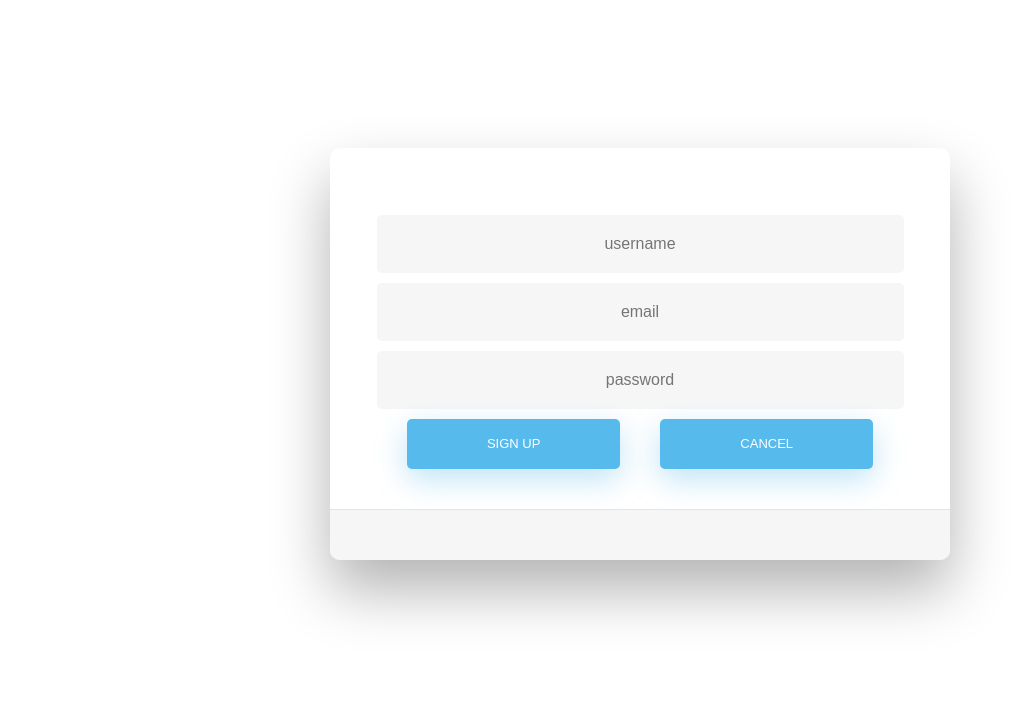
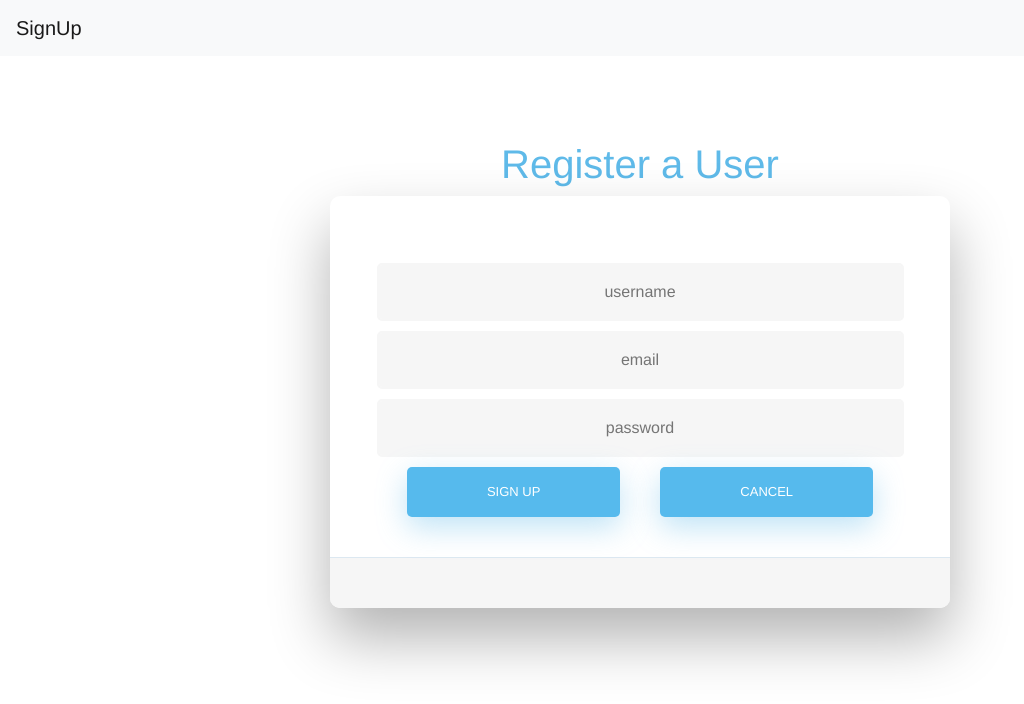
Before and after one commit to myrdstom/store-manager-frontend, a React app: page /signup in a window 1280 px wide. Shown: the top 704 px of the page, without its empty margins (0-1024 px from the left). Built offline with nearby package versions, Linux system fonts and the light colour scheme.

Commit message:
Working on feedback [Maintains #164354325]

```diff
--- a/src/index.html
+++ b/src/index.html
@@ -4,6 +4,11 @@
     <link
       rel="stylesheet"
       href="https://maxcdn.bootstrapcdn.com/bootstrap/4.0.0-beta.2/css/bootstrap.min.css"
+    />
+
+    <link
+      rel="stylesheet"
+      href="//fonts.googleapis.com/css?family=Open+Sans:300,400,600,700&amp;lang=en"
     />
 
     <meta charset="UTF-8" />
--- a/src/react/routes/index.js
+++ b/src/react/routes/index.js
@@ -13,7 +13,8 @@ const Routes = () => (
         <Route exact path="/signup" component={SignUpView} />
         <Route exact path="/products" component={ProductView} />
 
-        <ToastContainer />
+        <ToastContainer
+        autoClose={2000}/>
       </div>
     </Router>
   );
--- a/src/react/views/login/LoginView.js
+++ b/src/react/views/login/LoginView.js
@@ -2,6 +2,7 @@ import React, { Component } from 'react';
 import { connect } from 'react-redux';
 import { postLogin } from '../../../redux/actions/login/loginAction';
 import Loader from '../Loader';
+import PropTypes from 'prop-types';
 
 export class LoginView extends Component {
   constructor(props) {
@@ -11,7 +12,7 @@ export class LoginView extends Component {
       password: '',
       success: false,
       loading: false,
-      error:{}
+      error: {}
     };
     this.onChange = this.onChange.bind(this);
     this.handleSubmit = this.handleSubmit.bind(this);
@@ -19,14 +20,13 @@ export class LoginView extends Component {
 
   componentWillReceiveProps(nextProps) {
     const { history, success, error } = nextProps;
-    if(error){
-      this.setState({loading: false});
+    if (error) {
+      this.setState({ loading: false });
     }
     if (success === true) {
-      this.setState({ success: true});
+      this.setState({ success: true });
       history.push('/products');
     }
-
   }
   onChange(e) {
     this.setState({ [e.target.name]: e.target.value });
@@ -38,7 +38,7 @@ export class LoginView extends Component {
       username: this.state.username,
       password: this.state.password
     };
-    this.setState({loading: true});
+    this.setState({ loading: true });
     this.props.postLogin(updLogin);
   }
 
@@ -46,7 +46,11 @@ export class LoginView extends Component {
     const { username, password } = this.state;
     return (
       <div>
+        <nav className="navbar navbar-light bg-light">
+          <span className="navbar-brand mb-0 h1">Login</span>
+        </nav>
         <div className="wrapper fadeInDown">
+          <h1>Welcome Back</h1>
           <div id="formContent">
             <form
               onSubmit={this.handleSubmit}
@@ -54,10 +58,11 @@ export class LoginView extends Component {
               className="form-horizontal"
               role="form"
             >
-            {this.state.loading ? <Loader /> : null}
+              {this.state.loading ? <Loader /> : null}
 
               <input
                 type="text"
+                required={true}
                 id="login"
                 className="fadeIn second"
                 name="username"
@@ -67,6 +72,7 @@ export class LoginView extends Component {
               />
               <input
                 type="password"
+                required={true}
                 id="password"
                 className="fadeIn third"
                 name="password"
@@ -84,6 +90,11 @@ export class LoginView extends Component {
   }
 }
 
+LoginView.propTypes = {
+  login: PropTypes.object.isRequired,
+  success: PropTypes.bool.isRequired,
+  error: PropTypes.object.isRequired
+};
 export const mapStateToProps = state => {
   return {
     login: state.loginReducer.login,
--- a/src/react/views/signup/SignUpView.js
+++ b/src/react/views/signup/SignUpView.js
@@ -2,6 +2,7 @@ import React, { Component } from 'react';
 import { connect } from 'react-redux';
 import { Link } from 'react-router-dom';
 import { postSignup } from '../../../redux/actions/signup/singupAction';
+import PropTypes from 'prop-types';
 import Loader from '../Loader';
 
 export class SignUpView extends Component {
@@ -12,7 +13,8 @@ export class SignUpView extends Component {
       email: '',
       password: '',
       success: false,
-      error:{}
+      loading: false,
+      error: {}
     };
     this.onChange = this.onChange.bind(this);
     this.handleSubmit = this.handleSubmit.bind(this);
@@ -20,12 +22,12 @@ export class SignUpView extends Component {
 
   componentWillReceiveProps(nextProps) {
     const { history, success, error } = nextProps;
-    if(error){
-      this.setState({loading: false});
+    console.log(nextProps);
+    if (success === false) {
+      this.setState({ loading: false });
     }
     if (success === true) {
       this.setState({ success: true });
-      window.localStorage.clear()
       history.push('/');
     }
   }
@@ -41,7 +43,7 @@ export class SignUpView extends Component {
       password: this.state.password,
       email: this.state.email
     };
-    this.setState({loading: true});
+    this.setState({ loading: true });
     this.props.postSignup(updSignup);
   }
 
@@ -49,7 +51,11 @@ export class SignUpView extends Component {
     const { username, password, email } = this.state;
     return (
       <div>
+        <nav className="navbar navbar-light bg-light">
+          <span className="navbar-brand mb-0 h1">SignUp</span>
+        </nav>
         <div className="wrapper fadeInDown">
+          <h1>Register a User</h1>
           <div id="formContent">
             <form
               onSubmit={this.handleSubmit}
@@ -60,6 +66,7 @@ export class SignUpView extends Component {
             {this.state.loading ? <Loader /> : null}
               <input
                 type="text"
+                required={true}
                 id="login"
                 className="fadeIn second"
                 name="username"
@@ -69,6 +76,7 @@ export class SignUpView extends Component {
               />
               <input
                 type="email"
+                required={true}
                 id="email"
                 type="email"
                 className="fadeIn second"
@@ -79,6 +87,7 @@ export class SignUpView extends Component {
               />
               <input
                 type="password"
+                required={true}
                 id="password"
                 className="fadeIn third"
                 name="password"
@@ -87,10 +96,9 @@ export class SignUpView extends Component {
                 value={password}
               />
               <input type="submit" className="fadeIn fourth" value="Sign Up" />
-              <Link to="/products" className="fadeIn fourth" id="reset">
-                  Cancel
-                </Link>
-
+              <Link to="/" className="fadeIn fourth" id="reset">
+                Cancel
+              </Link>
             </form>
             <div id="formFooter" />
           </div>
@@ -100,11 +108,15 @@ export class SignUpView extends Component {
   }
 }
 
+SignUpView.propTypes = {
+  signup: PropTypes.object.isRequired,
+  error: PropTypes.object.isRequired
+};
+
 export const mapStateToProps = state => {
   return {
     signup: state.signupReducer.signup,
-    success: state.signupReducer.success,
-    error: state.signupReducer.error
+    success: state.signupReducer.success
   };
 };
 
--- a/src/redux/actions/signup/singupAction.js
+++ b/src/redux/actions/signup/singupAction.js
@@ -19,6 +19,7 @@ export const postSignup = updSignup => dispatch => {
         type: SIGNUP_SUCCESS,
         payload: response.data
       });
+      console.log(response.data);
       toast.success('You have signed up');
     })
     .catch(error => {
--- a/src/styles/styles.css
+++ b/src/styles/styles.css
@@ -1,8 +1,13 @@
+
 
 
 body {
-  font-family: 'Poppins', sans-serif;
+  font-family: 'Helvetica', sans-serif;
   height: 100vh;
+}
+
+h1{
+  color: #5fbae9;
 }
 
 a {
@@ -144,7 +149,7 @@ input[type='text']:placeholder {
 
 /* Simple CSS3 Fade-in-down Animation */
 .fadeInDown {
-  margin-top:10%;
+  margin-top:5%;
   -webkit-animation-name: fadeInDown;
   animation-name: fadeInDown;
   -webkit-animation-duration: 1s;
@@ -422,7 +427,7 @@ input[type='email']:placeholder {
     font-size: 30px;
   }
   .fadeInDown {
-    margin-top:30%;
+    margin-top:15%;
 }
 
 }
```
